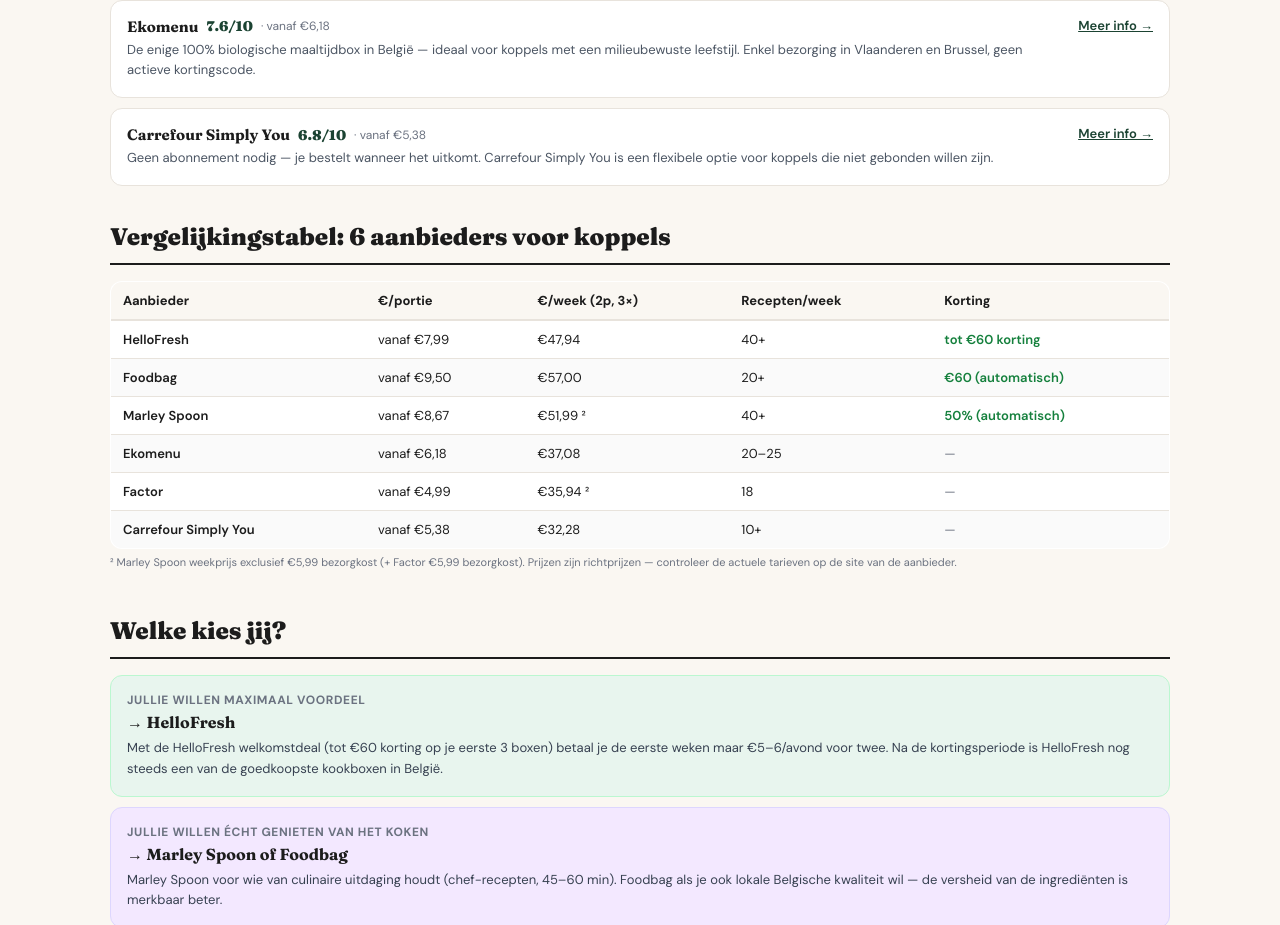
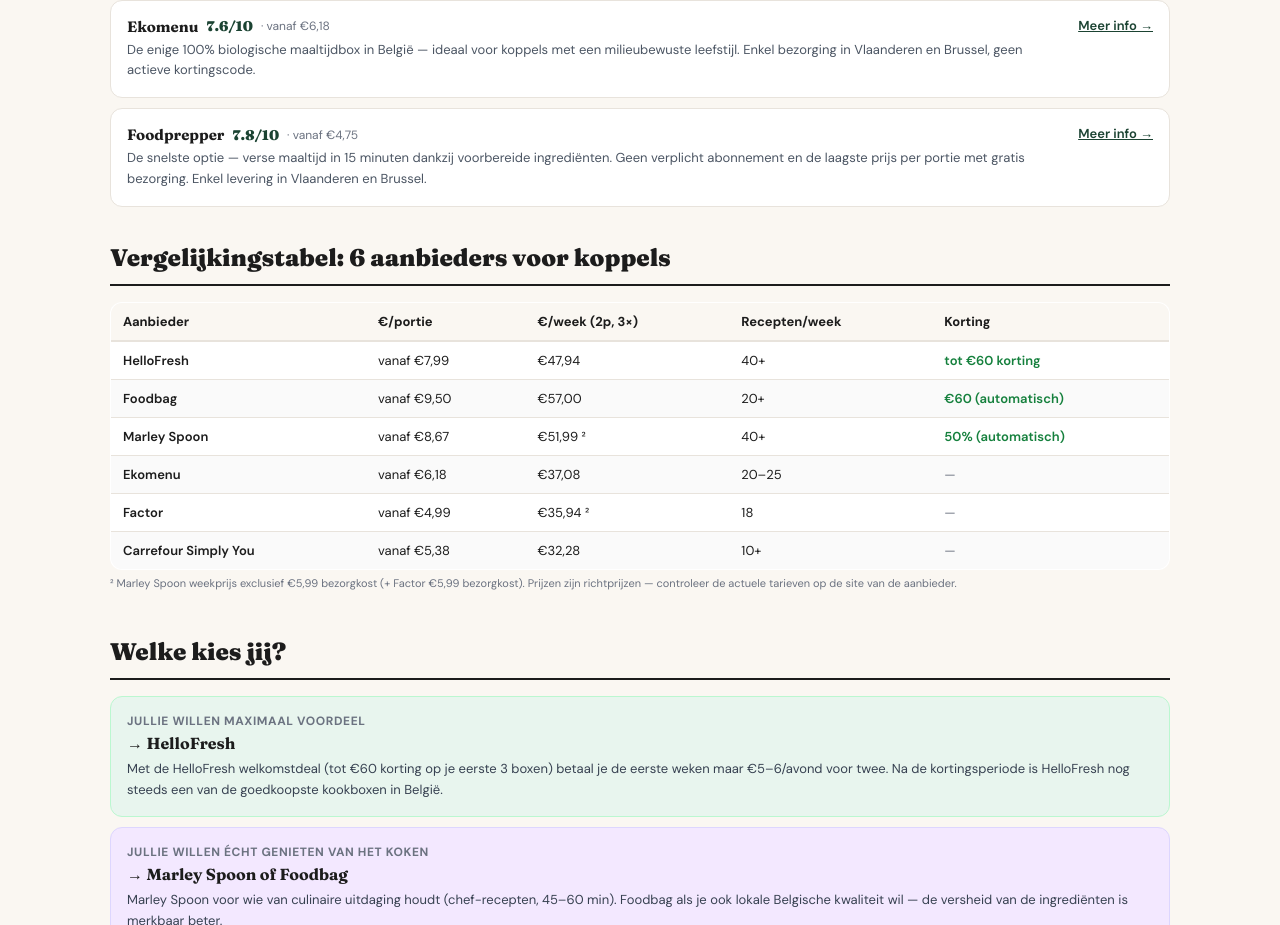
Before and after one commit to fetspets/bestemaaltijdbox, a Next.js app: page /voor/koppel in a window 1280 px wide. Shown: the part 2136-3061 px from the top of the page. Built offline with nearby package versions, Linux system fonts and the light colour scheme.

Commit message:
auto: update page.tsx

```diff
--- a/src/app/voor/koppel/page.tsx
+++ b/src/app/voor/koppel/page.tsx
@@ -116,12 +116,12 @@ const overige3 = [
     omschrijving: 'De enige 100% biologische maaltijdbox in België — ideaal voor koppels met een milieubewuste leefstijl. Enkel bezorging in Vlaanderen en Brussel, geen actieve kortingscode.',
   },
   {
-    slug: 'carrefour-simply-you',
-    naam: 'Carrefour Simply You',
-    score: 6.8,
-    prijsPortie: 'vanaf €5,38',
-    weekprijs: '€32,28',
-    omschrijving: 'Geen abonnement nodig — je bestelt wanneer het uitkomt. Carrefour Simply You is een flexibele optie voor koppels die niet gebonden willen zijn.',
+    slug: 'foodprepper',
+    naam: 'Foodprepper',
+    score: 7.8,
+    prijsPortie: 'vanaf €4,75',
+    weekprijs: '€28,50 (min. bestelbedrag €55)',
+    omschrijving: 'De snelste optie — verse maaltijd in 15 minuten dankzij voorbereide ingrediënten. Geen verplicht abonnement en de laagste prijs per portie met gratis bezorging. Enkel levering in Vlaanderen en Brussel.',
   },
 ];
 
```
